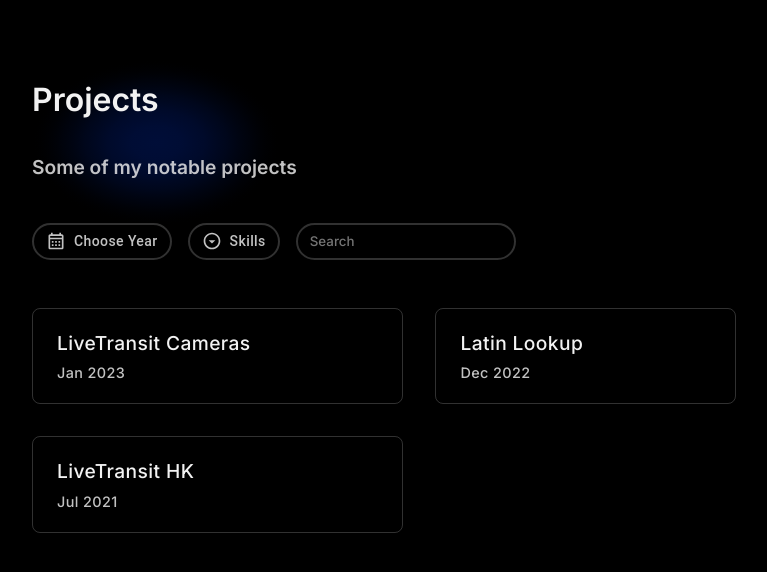
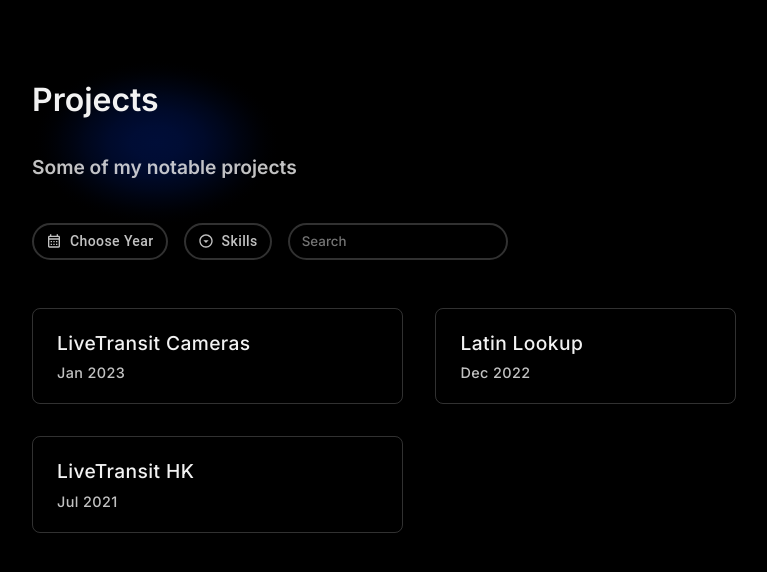
Before and after one commit to sd0e/portfolio, a Next.js app: page /projects in a window 1280 px wide. Shown: the top 572 px of the page, without its empty margins (256-1023 px from the left). Built offline with nearby package versions, Linux system fonts and the light colour scheme.

Commit message:
Enforce icon width

```diff
--- a/components/skillbutton.module.css
+++ b/components/skillbutton.module.css
@@ -6,7 +6,7 @@
 }
 
 .skillButtonIcon {
-    width: 1rem;
+    width: 1rem !important;
     margin-right: 0.5rem;
 }
 
```
